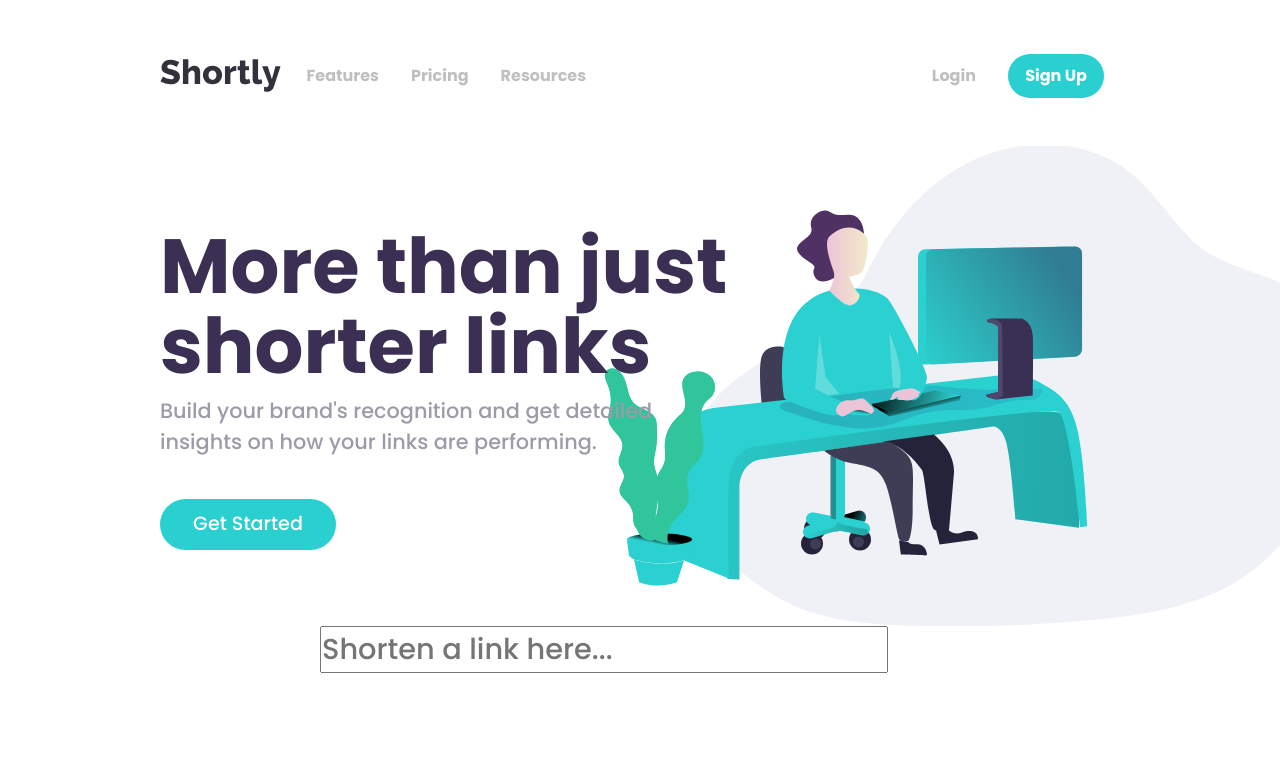
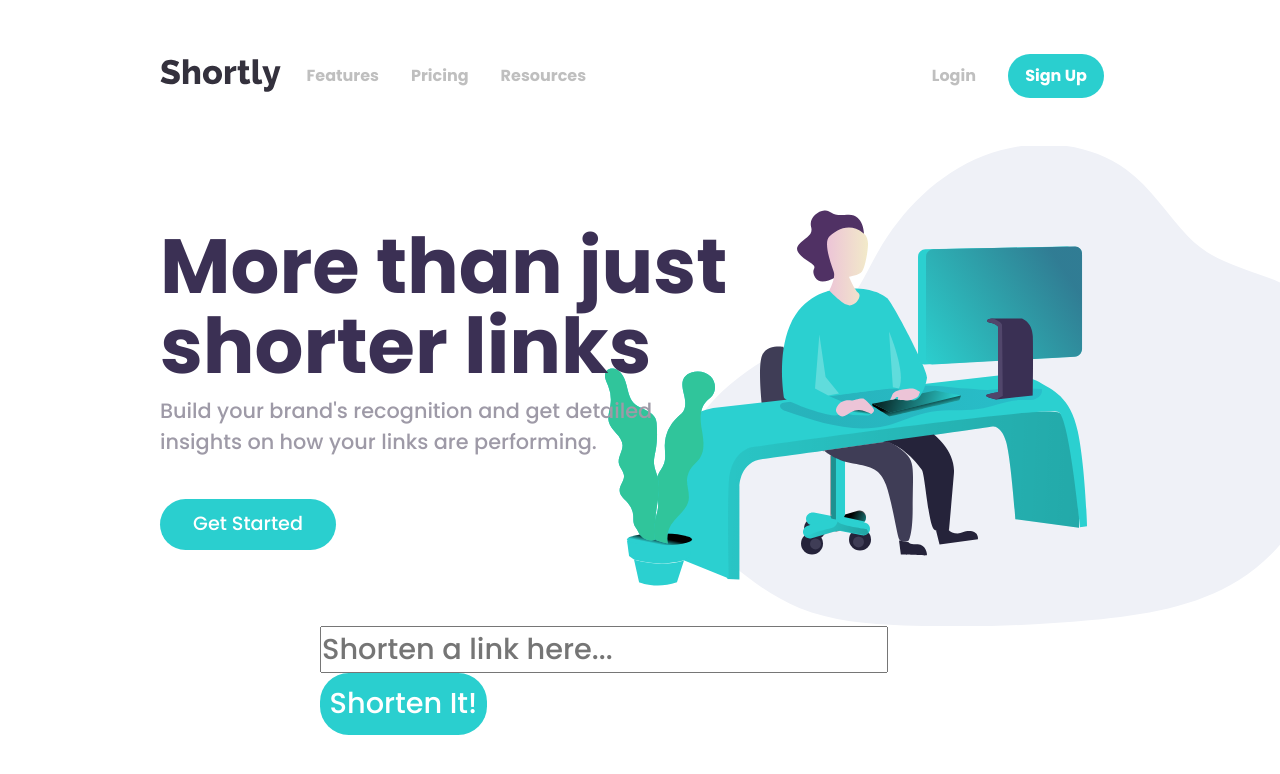
Before and after one commit to penguinboots/url-shortener, a React (Vite) app: page / in a window 1280 px wide. Shown: the top 774 px of the page. Built offline with nearby package versions, Linux system fonts and the light colour scheme.

Commit message:
add submit button

```diff
--- a/src/components/URLForm.jsx
+++ b/src/components/URLForm.jsx
@@ -55,6 +55,9 @@ export default function URLForm() {
             name="urlForm"
             value={input}
           />
+          <button className="btn-main">
+            Shorten It!
+          </button>
         </form>
       </div>
       <div className="url-saved-wrapper">{savedURLs}</div>
```
